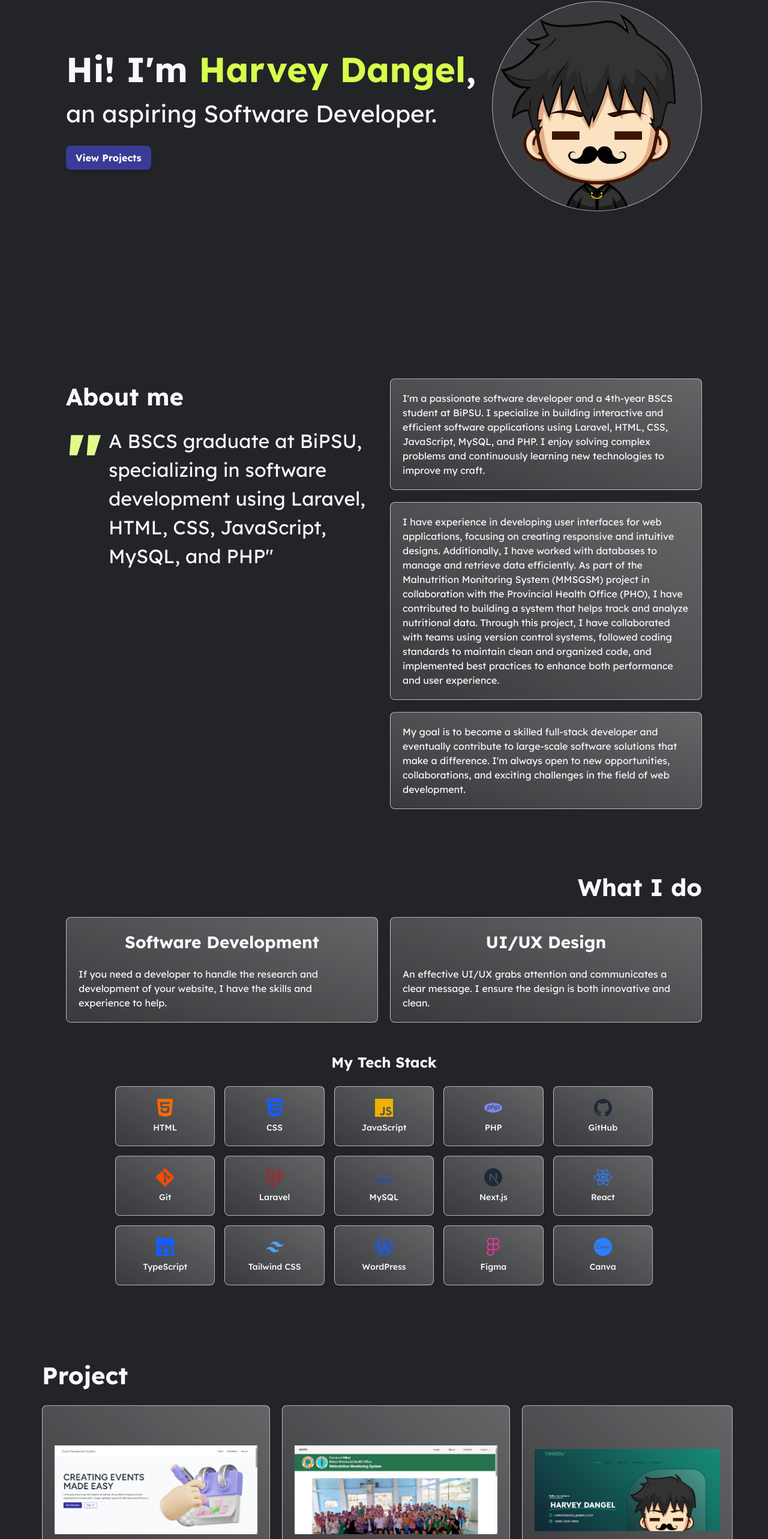
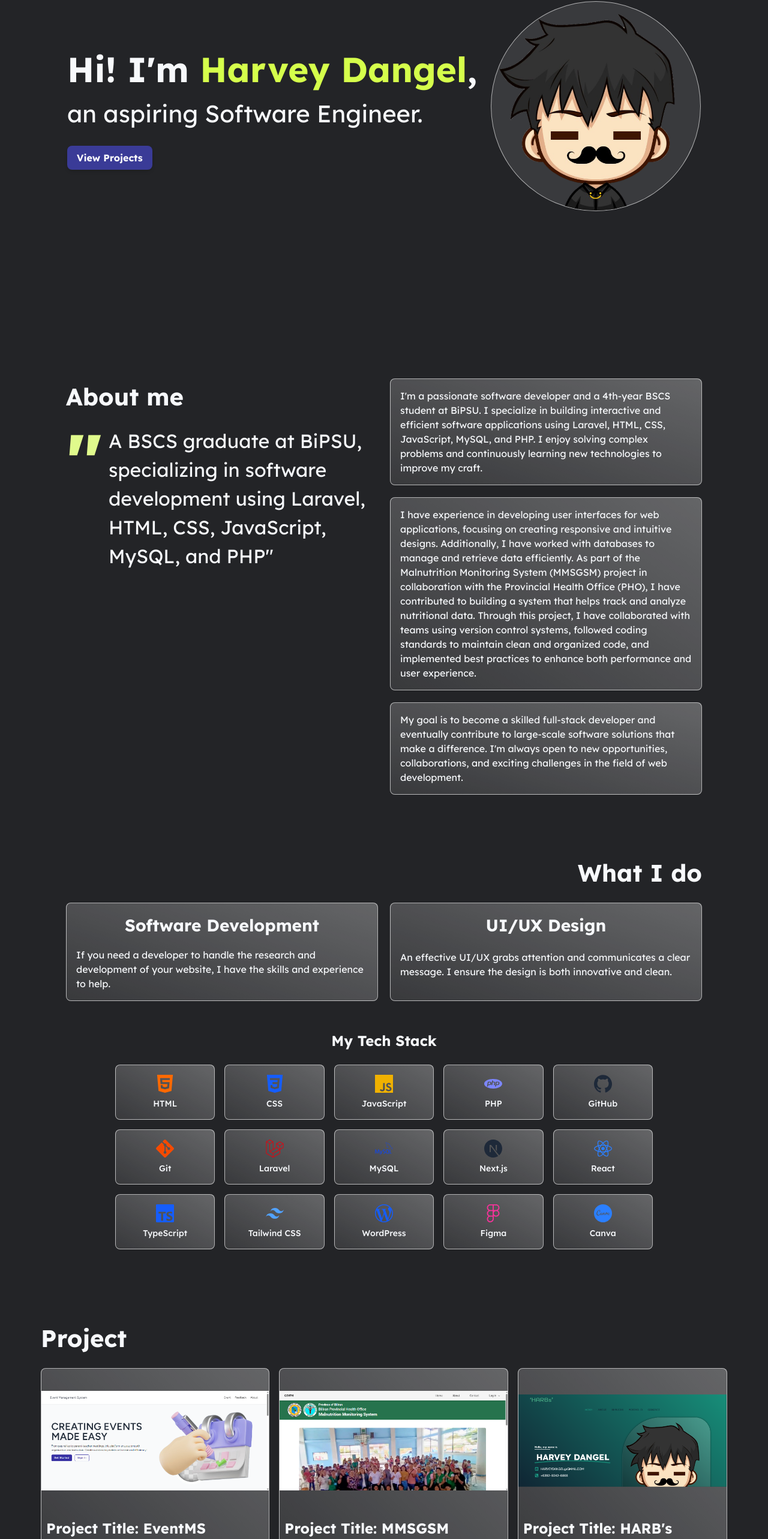
Before and after one commit to HarveyDangel/my-portfolio, a Next.js app: page / in a window 1280 px wide. Shown: the part 219-2785 px from the top of the page at 60% size. Built offline with nearby package versions, Linux system fonts and the light colour scheme.

Commit message:
add project tags to project cards

```diff
--- a/src/app/components/about.tsx
+++ b/src/app/components/about.tsx
@@ -30,7 +30,7 @@ export default function About() {
 							//style={backgroundStyle}
 						></div> */}
 						<GlassPane>
-							<p className="text-wrap">
+							<p className="text-wrap p-[16px]">
 								{`I'm a passionate software developer and a 4th-year BSCS student at
 								BiPSU. I specialize in building interactive and efficient software
 								applications using Laravel, HTML, CSS, JavaScript, MySQL, and
@@ -39,7 +39,7 @@ export default function About() {
 							</p>
 						</GlassPane>
 						<GlassPane>
-							<p className="">
+							<p className=" text-wrap p-[16px]">
 								{`I have experience in developing user interfaces for web
 								applications, focusing on creating responsive and intuitive
 								designs. Additionally, I have worked with databases to manage
@@ -68,7 +68,7 @@ export default function About() {
 							</p>
 						</div> */}
 						<GlassPane>
-							<p className="text-wrap">
+							<p className="text-wrap p-[16px]">
 								{`My goal is to become a skilled full-stack developer and
 								eventually contribute to large-scale software solutions that
 								make a difference. I'm always open to new opportunities,
--- a/src/app/components/glasspane.tsx
+++ b/src/app/components/glasspane.tsx
@@ -7,7 +7,7 @@ interface GlassPaneProps {
 export default function GlassPane({children}: GlassPaneProps) {
 
    return (
-      <div className="rounded-[8px] border-1 border-white/60 bg-gradient-to-tr from-white/10 to-white/30 p-[20px] lg:text-[16px] text-wrap w-full">
+      <div className="rounded-[8px] border-1 border-white/60 bg-gradient-to-tr from-white/10 to-white/30 lg:text-[16px] text-wrap w-full">
          {children}
       </div>
    );
--- a/src/app/components/header.tsx
+++ b/src/app/components/header.tsx
@@ -3,14 +3,14 @@ import Button from "./button";
 export default function Header() {
 	return (
 		<div className="flex justify-center w-full lg:max-h-[96px] top-0">
-			<header className="w-full lg:max-w-[1280px] h-full lg:p-[30px] flex flex-col lg:flex-row justify-between items-center">
+			<header className="w-full lg:max-w-[1280px] h-full lg:p-[28px] flex flex-col lg:flex-row justify-between items-center">
 				<div>
 					<h1 className="text-[36px] font-bold bg-clip-text text-transparent bg-gradient-to-bl from-amber-500 from-10% to-teal-500 to-90%">
 						HARBs
 					</h1>
 				</div>
 
-				<div className="flex items-center gap-6 lg:gap-[30px]">
+				<div className="flex items-center gap-6 lg:gap-[28px]">
 					<nav className="hidden lg:flex gap-[30px] text-[18px]">
 						<a href="#home" className="hover:text-amber-400 transition-colors">
 							Home
--- a/src/app/components/intro.tsx
+++ b/src/app/components/intro.tsx
@@ -4,16 +4,16 @@ export default function Intro() {
 	return (
 		<div
 			id="home"
-			className="w-full px-[20px] py-[50px] lg:max-w-[1280px] lg:h-[75vh] flex items-center justify-center lg:px-[110px] place-self-center"
+			className="w-full px-[18px] py-[48px] lg:max-w-[1280px] lg:h-[75vh] flex items-center justify-center lg:px-[112px] place-self-center"
 		>
-			<div className="flex flex-col-reverse gap-[20px] w-full items-center lg:flex-row lg:justify-between">
+			<div className="flex flex-col-reverse gap-[16px] w-full items-center lg:flex-row lg:justify-between">
 				{/* group 1 */}
 				<div>
 					<h1 className="text-[36px] text-center lg:text-left font-bold lg:text-[58px]">
-						Hi! I&apos;m <span className="text-[#D5FF4B]">Harvey Dangel</span>,
+					{`Hi! I'm `}<span className="text-[#D5FF4B]">{`Harvey Dangel`}</span>,
 					</h1>
 					<h1 className="text-[24px] text-center lg:text-left lg:text-[40px]">
-						an aspiring Software Developer.
+						{`an aspiring Software Engineer.`}
 					</h1>
 					<br />
 					<div className="flex gap-[30px] justify-center lg:justify-start">
--- a/src/app/components/project.tsx
+++ b/src/app/components/project.tsx
@@ -5,7 +5,7 @@ export default function Project() {
 		<>
 			<div
 				id="project"
-				className="w-full max-w-[1280px] lg:h-screen flex flex-col px-[20px] py-[50px] lg:p-[70px] place-self-center"
+				className="w-full max-w-[1280px] lg:h-screen flex flex-col px-[20px] py-[48px] lg:p-[68px] place-self-center"
 			>
 				{/* Container */}
 				<div className="mb-[20px] w-full flex justify-center lg:justify-start">
@@ -23,17 +23,18 @@ export default function Project() {
 					</Glasspane>
 				</div> */}
 
-				<div className="flex flex-col lg:flex-row lg:justify-between gap-[20px] w-full">
+				<div className="flex flex-col lg:flex-row lg:justify-between gap-[16px] w-full">
 					{/* Project Cards*/}
-					<div className="flex lg:w-1/3 flex-grow flex-col rounded-[8px] transition delay-50 duration-300 ease-in-out hover:-translate-y-1 hover:scale-105 ">
+					<div className="flex lg:w-1/3 flex-grow flex-col transition delay-50 duration-300 ease-in-out hover:-translate-y-1 hover:scale-105 ">
+						<a href="#">
 							<Glasspane>
 								{/* Image */}
 
-							<div className="flex w-full overflow-hidden text-center eventms-pic">
+								<div className="flex w-full overflow-hidden eventms-pic">
 									{/* <div className=""></div> */}
 								</div>
 								{/* Details */}
-							<div className="h-min-[200px] flex h-auto flex-grow flex-col text-[20px] font-bold text-[#F7F9FC]">
+								<div className="h-min-[200px] flex h-auto flex-grow flex-col text-[24px] font-bold text-[#F7F9FC] p-[8px]">
 									<p className="">
 										Project Title: <span>EventMS</span>
 									</p>
@@ -42,21 +43,26 @@ export default function Project() {
 											An event management system for BiPSU Organization{" "}
 										</span>
 									</p>
+									<div className="flex flex-wrap gap-2 mt-2">
+										<p className="text-[16px] font-normal bg-red-500/85 px-2  rounded-2xl">{`Laravel`}</p>
+										<p className="text-[16px] font-normal bg-blue-400/85 px-2  rounded-2xl">{`Tailwind`}</p>
+										<p className="text-[16px] font-normal bg-blue-800/85 px-2  rounded-2xl">{`MySQL`}</p>
+									</div>
 								</div>
 							</Glasspane>
+						</a>
 					</div>
 
 					<div className="flex lg:w-1/3 flex-grow flex-col rounded-[8px] transition delay-50 duration-300 ease-in-out hover:-translate-y-1 hover:scale-105 ">
+						<a href="#">
 							<Glasspane>
 								{/* Image */}
 
-					<div
-								className="flex w-full overflow-hidden text-center mmsgsm-pic"
-							>
+								<div className="flex w-full overflow-hidden text-center mmsgsm-pic">
 									<div className=""></div>
 								</div>
 								{/* Details */}
-					<div className="h-min-[200px] flex h-auto flex-grow flex-col text-[20px] font-bold text-[#F7F9FC]">
+								<div className="h-min-[200px] flex h-auto flex-grow flex-col text-[24px] font-bold text-[#F7F9FC] p-[8px]">
 									<p className="">
 										Project Title: <span>MMSGSM</span>
 									</p>
@@ -66,33 +72,42 @@ export default function Project() {
 											Health Office
 										</span>
 									</p>
+									<div className="flex flex-wrap gap-2 mt-2">
+										<p className="text-[16px] font-normal bg-orange-500/85 px-2  rounded-2xl">{`HTML`}</p>
+										<p className="text-[16px] font-normal bg-blue-500/85 px-2 rounded-2xl">{`CSS`}</p>
+										<p className="text-[16px] font-normal bg-amber-500/85 px-2 rounded-2xl">{`JS`}</p>
+										<p className="text-[16px] font-normal bg-indigo-400/85 px-2  rounded-2xl">{`PHP`}</p>
+										<p className="text-[16px] font-normal bg-blue-800/85 px-2  rounded-2xl">{`MySQL`}</p>
+
+									</div>
 								</div>
 							</Glasspane>
+						</a>
 					</div>
 
 					<div className="flex lg:w-1/3 flex-grow flex-col rounded-[8px] transition delay-50 duration-300 ease-in-out hover:-translate-y-1 hover:scale-105 ">
+						<a href="#">
 							<Glasspane>
 								{/* Image */}
 
-					<div
-								className="flex w-full overflow-hidden text-center wpportfolio-pic"
-							>
+								<div className="flex w-full overflow-hidden text-center wpportfolio-pic">
 									<div className=""></div>
 								</div>
 								{/* Details */}
-					<div className="h-min-[200px] flex h-auto flex-grow flex-col text-[20px] font-bold text-[#F7F9FC]">
+								<div className="h-min-[200px] flex h-auto flex-grow flex-col text-[24px] font-bold text-[#F7F9FC] p-[8px]">
 									<p className="">
 										Project Title: <span>{`HARB's`}</span>
 									</p>
 									<p className="truncate text-[16px] font-normal">
-									<span>
-										A Wordpress personal portfolio website.
-									</span>
+										<span>A Wordpress personal portfolio website.</span>
 									</p>
+									<div className="flex flex-wrap gap-2 mt-2">
+										<p className="text-[16px] font-normal bg-blue-500/85 px-2  rounded-2xl">{`WordPress`}</p>
+									</div>
 								</div>
 							</Glasspane>
+						</a>
 					</div>
-
 				</div>
 			</div>
 		</>
--- a/src/app/components/services.tsx
+++ b/src/app/components/services.tsx
@@ -11,16 +11,24 @@ export default function Services() {
 					</h1>
 					<div className="flex flex-col lg:flex-row gap-[10px] lg:gap-[20px]">
 						<GlassPane>
-                     <h1 className="text-[24px] text-center lg:text-[28px] font-bold text-[#F7F9FC] mb-[20px]">
+							<div className="p-[16px]">
+								<h1 className="text-[24px] text-center lg:text-[28px] font-bold text-[#F7F9FC] mb-[16px]">
 									Software Development
 								</h1>
+								<p>
 									{`If you need a developer to handle the research and development of your website, I have the skills and experience to help.`}
+								</p>
+							</div>
 						</GlassPane>
 						<GlassPane>
+							<div className="p-[16px]">
 								<h1 className="text-[24px] text-center lg:text-[28px] font-bold text-[#F7F9FC] mb-[20px]">
 									UI/UX Design
 								</h1>
+								<p>
 									{`An effective UI/UX grabs attention and communicates a clear message. I ensure the design is both innovative and clean.`}
+								</p>
+							</div>
 						</GlassPane>
 					</div>
 					<div className="flex justify-center gap[10px] lg:gap-[20px] flex-col pt-[50px]">
--- a/src/app/components/techstack.tsx
+++ b/src/app/components/techstack.tsx
@@ -136,7 +136,7 @@ const TechCard = ({ tech }: TechCardProps) => {
 	return (
 		<div className="hover:scale-105 transition-transform duration-200 ease-in-out">
 			<GlassPane>
-            <div className="flex flex-col items-center justify-center">
+            <div className="flex flex-col items-center justify-center p-[16px]">
 				<span className="text-3xl mb-2 text-center">{tech.icon}</span>
 				<span className="text-sm font-medium text-center">{tech.name}</span>
 
```
Lines whose indentation alone changed are shown as unchanged.
